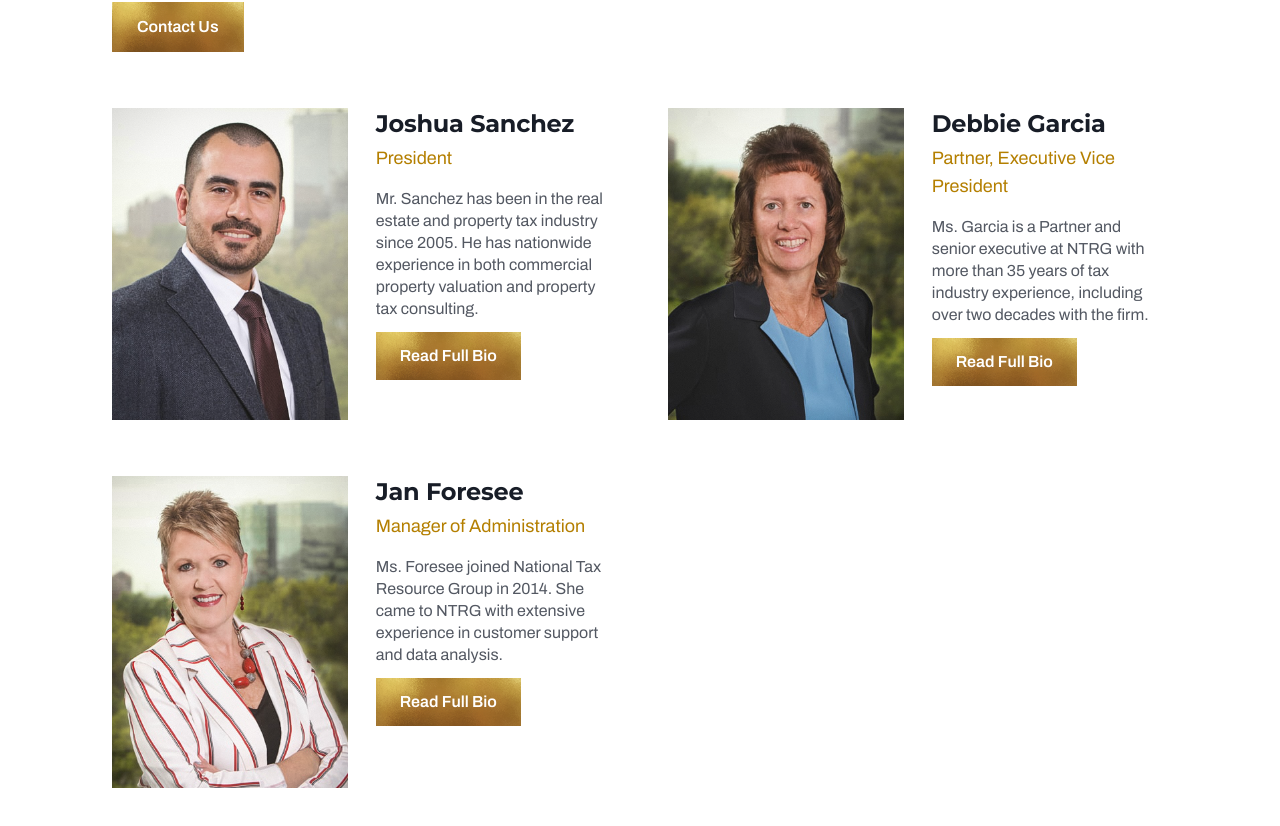
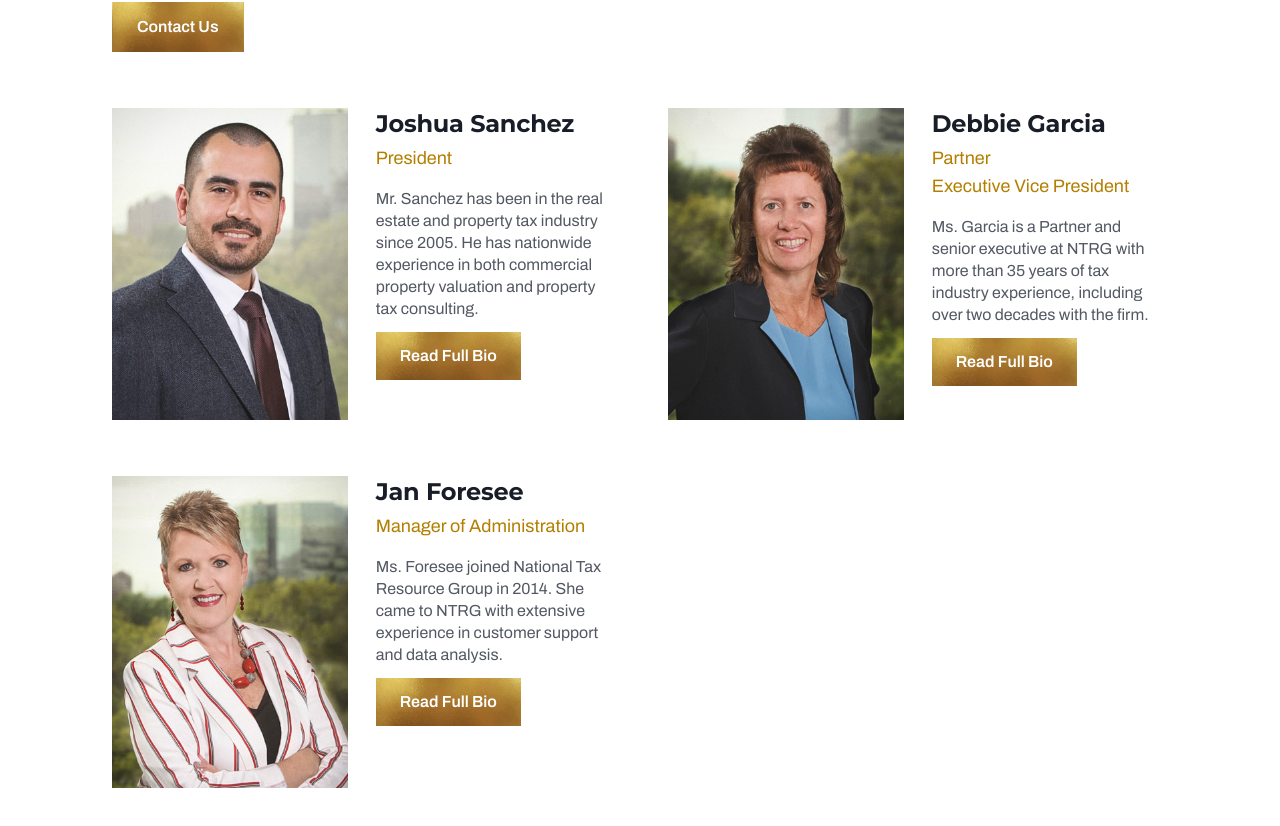
Before and after one commit to NTRGNCS/ntrg-clone, a React (Vite) app: page /about in a window 1280 px wide. Shown: the part 3215-4041 px from the top of the page. Built offline with nearby package versions, Linux system fonts and the light colour scheme.

Commit message:
About: Debbie's title on two lines as written
Her bio lists Partner and Executive Vice President on separate lines, and
the role area wraps fine (the old title ran two lines), so show both lines
instead of joining them with a comma. Role now accepts a list of lines.

```diff
--- a/src/data/content.js
+++ b/src/data/content.js
@@ -182,7 +182,7 @@ export const leadership = [
     ],
   },
   {
-    name: 'Debbie Garcia', role: 'Partner, Executive Vice President', photo: '/team/debbie.png',
+    name: 'Debbie Garcia', role: ['Partner', 'Executive Vice President'], photo: '/team/debbie.png',
     linkedin: 'https://www.linkedin.com/in/garciadebbie/', email: 'dgarcia@ntrg-tax.com', office: '(954) 698-0051', cell: '(954) 471-2054',
     short: 'Ms. Garcia is a Partner and senior executive at NTRG with more than 35 years of tax industry experience, including over two decades with the firm.',
     full: [
--- a/src/pages/About.jsx
+++ b/src/pages/About.jsx
@@ -13,7 +13,7 @@ function Leader({ p }) {
       <img className="leader__photo" src={p.photo} alt={p.name} loading="lazy" />
       <div>
         <h3 className="leader__name">{p.name}</h3>
-        <div className="leader__role">{p.role}</div>
+        <div className="leader__role">{Array.isArray(p.role) ? p.role.map(l => <span key={l}>{l}</span>) : p.role}</div>
         <p className="leader__bio">{p.short}</p>
         <button className="leader__toggle" onClick={()=>setOpen(v=>!v)} aria-expanded={open}>{open?'Read less':'Read Full Bio'}</button>
         {open && p.email && (
--- a/src/styles/pages.css
+++ b/src/styles/pages.css
@@ -703,3 +703,5 @@ main > section, main > div { max-width:1440px; margin-left:auto; margin-right:au
 @media (max-width:767px){ .coast2__title { font-size:1.625rem; line-height:2.125rem; } }
 .gcontact dd > span { display:block; }
 .legal__offices { margin:8px 0 6px; }
+/* A leader's title may be several lines (e.g. Partner / Executive Vice President). */
+.leader__role span { display:block; }
```
